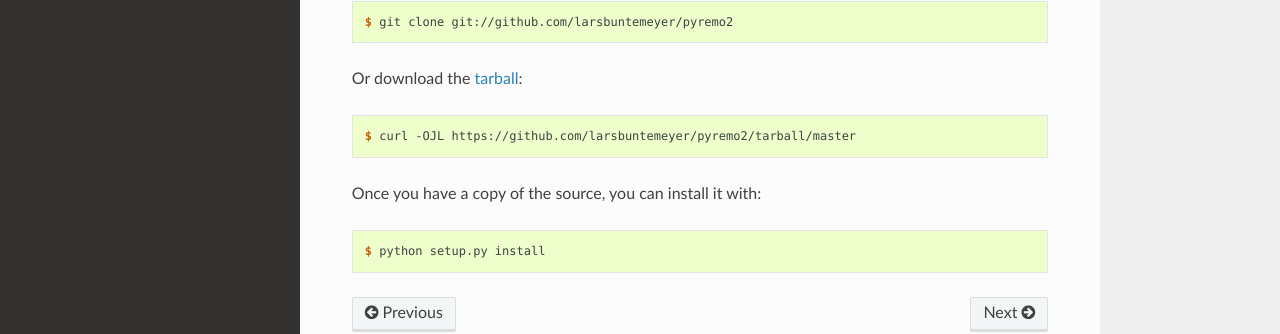
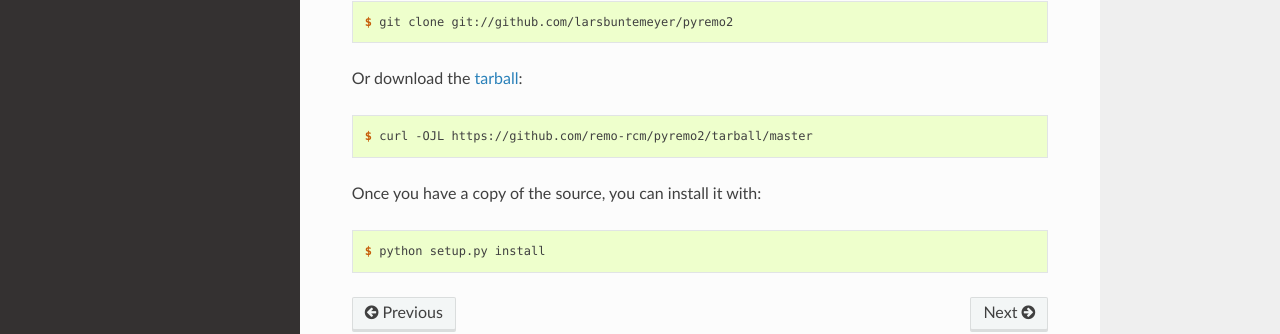
Before and after one commit to remo-rcm/pyremo, a Sphinx documentation site: the page built from docs/installation.rst, in a window 1280 px wide and 1064 px high. Shown: the part 602-936 px from the top of the window. Built offline with Sphinx 7.4.7 and the Read the Docs theme 2.0.0, drawn with Linux system fonts in a browser that asks for light colours; pages that are not in the unit, such as notebooks, are missing from menus; some of the changed lines change nothing that is shown.

Commit message:
Update installation.rst

```diff
--- a/docs/installation.rst
+++ b/docs/installation.rst
@@ -38,7 +38,7 @@
 
 .. code-block:: console
 
-    $ curl -OJL https://github.com/larsbuntemeyer/pyremo2/tarball/master
+    $ curl -OJL https://github.com/remo-rcm/pyremo2/tarball/master
 
 Once you have a copy of the source, you can install it with:
 
@@ -47,5 +47,5 @@
     $ python setup.py install
 
 
-.. _Github repo: https://github.com/larsbuntemeyer/pyremo2
-.. _tarball: https://github.com/larsbuntemeyer/pyremo2/tarball/master
+.. _Github repo: https://github.com/remo-rcm/pyremo2
+.. _tarball: https://github.com/remo-rcm/pyremo2/tarball/master
```
